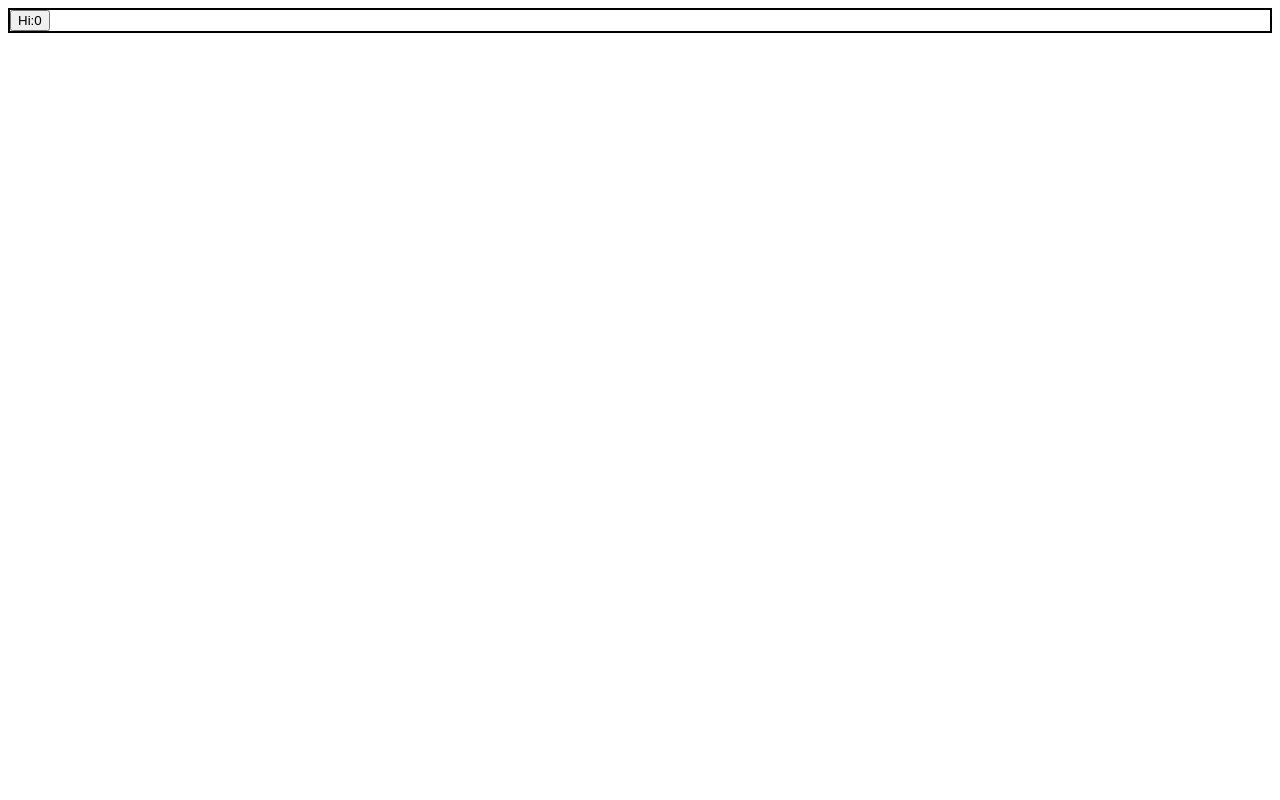
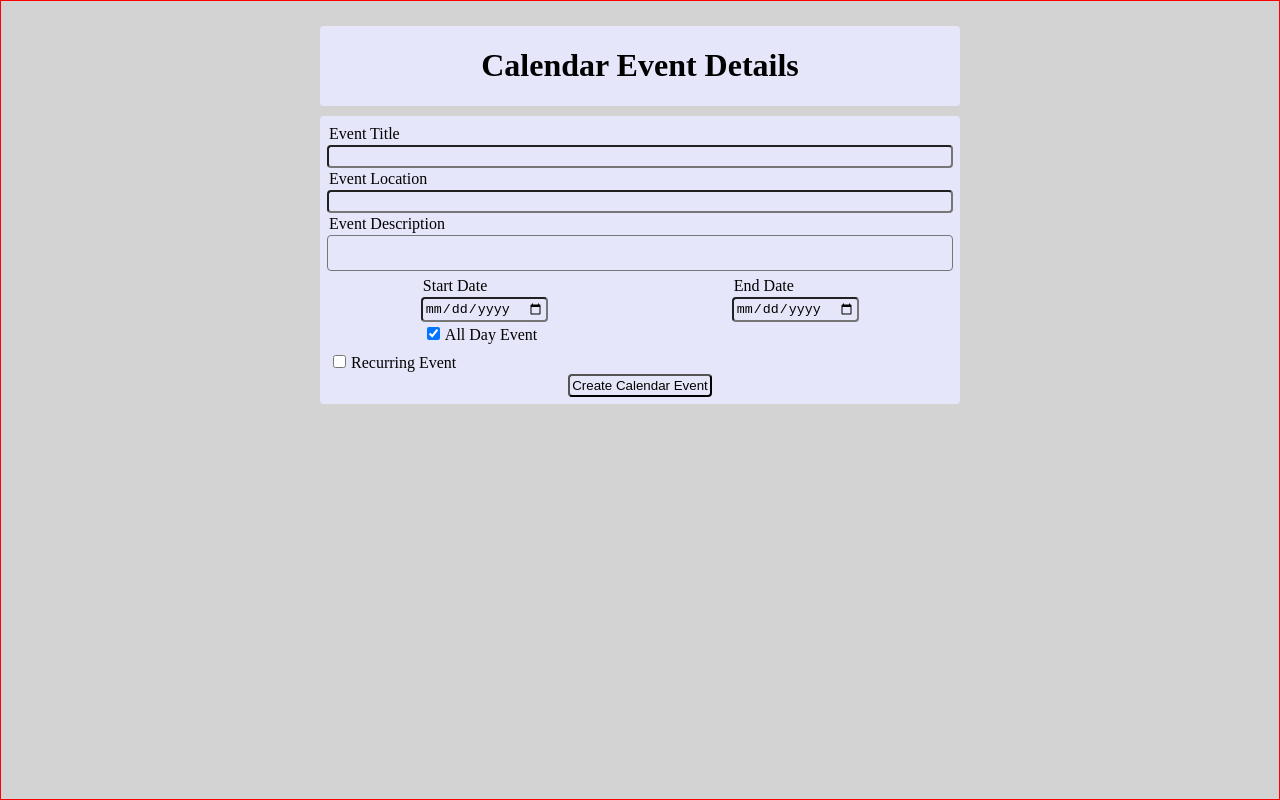
Before and after one commit to pfelto/ReactCalendarEvents, a React app: page / in a window 1280 px wide. Built offline with nearby package versions, Linux system fonts and the light colour scheme.

Commit message:
Picked a library to handle creation of .ics file and Finished markup

```diff
--- a/package.json
+++ b/package.json
@@ -11,6 +11,7 @@
   "author": "",
   "license": "ISC",
   "dependencies": {
+    "datebook": "^7.0.8",
     "react": "^17.0.2",
     "react-dom": "^17.0.2"
   },
--- a/src/components/App.js
+++ b/src/components/App.js
@@ -1,14 +1,66 @@
 /* eslint-disable react/prop-types */
 import React, { useState } from "react";
+import { ICalendar } from "datebook";
 
-export const App = ({ title }) => {
-  const [counter, setCounter] = useState(0);
+export const App = () => {
+  const [calendarEvent, setCalendarEvent] = useState({});
 
+  function createICS() {
+    const config = {
+      title: "Happy Hour",
+      location: "The Bar, New York, NY",
+      description: "Let's blow off some steam with a tall cold one!",
+      start: new Date("2022-07-08T19:00:00"),
+      end: new Date("2022-07-08T23:30:00"),
+      // an event that recurs every two weeks:
+      recurrence: {
+        frequency: "WEEKLY",
+        interval: 2,
+      },
+    };
+    const icalendar = new ICalendar(config);
+
+    icalendar.download();
+  }
   return (
-    <div>
-      <button onClick={() => setCounter((counter) => counter + 1)}>
-        {title}:{counter}
-      </button>
+    <div className="App">
+      <div className="header">
+        <h1>Calendar Event Details</h1>
+      </div>
+      <section>
+        <form
+          onSubmit={(e) => {
+            e.preventDefault();
+            createICS();
+          }}
+        >
+          <label htmlFor="title">Event Title</label>
+          <input id="title" type="text"></input>
+          <label htmlFor="location">Event Location</label>
+          <input id="location" type="text"></input>
+          <label htmlFor="desc">Event Description</label>
+          <textarea id="desc" style={{ resize: "none" }}></textarea>
+          <div className="dateSection">
+            <div className="dates">
+              <label htmlFor="sDate">Start Date</label>
+              <input id="sDate" type="date"></input>
+              <div>
+                <input id="allday" type="checkbox" defaultChecked></input>
+                <label htmlFor="allday">All Day Event</label>
+              </div>
+            </div>
+            <div className="dates">
+              <label htmlFor="eDate">End Date</label>
+              <input id="eDate" type="date"></input>
+            </div>
+          </div>
+          <div>
+            <input id="recurring" type="checkbox"></input>
+            <label htmlFor="recurring">Recurring Event</label>
+          </div>
+          <button type="submit">Create Calendar Event</button>
+        </form>
+      </section>
     </div>
   );
 };
--- a/src/index.css
+++ b/src/index.css
@@ -1,3 +1,67 @@
-div {
-  border: 1px solid black;
+* {
+  box-sizing: border-box;
 }
+
+body {
+  margin: 0;
+}
+
+.App {
+  display: flex;
+  flex-direction: column;
+  align-items: center;
+  background-color: lightgray;
+  padding-top: 25px;
+  height: 100vh;
+  border: 1px solid red;
+}
+
+.header {
+  background-color: lavender;
+  margin-bottom: 10px;
+  text-align: center;
+  border-radius: 4px;
+  width: 50vw;
+}
+
+section {
+  display: flex;
+  flex-direction: column;
+  background-color: lavender;
+  padding: 2px;
+  border-radius: 4px;
+  width: 50vw;
+}
+
+section form {
+  display: flex;
+  flex: 1 0;
+  flex-direction: column;
+  padding: 5px;
+}
+
+section form * {
+  background-color: lavender;
+  border-radius: 4px;
+  padding: 2px;
+}
+
+section form button {
+  align-self: center;
+}
+
+.dateSection {
+  display: flex;
+  justify-content: space-around;
+}
+
+.dates {
+  display: flex;
+  flex-direction: column;
+}
+
+@media only screen and (max-width: 600px) {
+  .dateSection {
+    display: block;
+  }
+}
--- a/src/index.js
+++ b/src/index.js
@@ -5,7 +5,7 @@ import { App } from "./components/App";
 
 ReactDOM.render(
   <React.StrictMode>
-    <App title="Hi" />
+    <App />
   </React.StrictMode>,
   document.getElementById("root")
 );
```
Also changed, not shown: src/__tests__/TestComp.test.js (+1 -1 lines), README.md, 1 other file.
